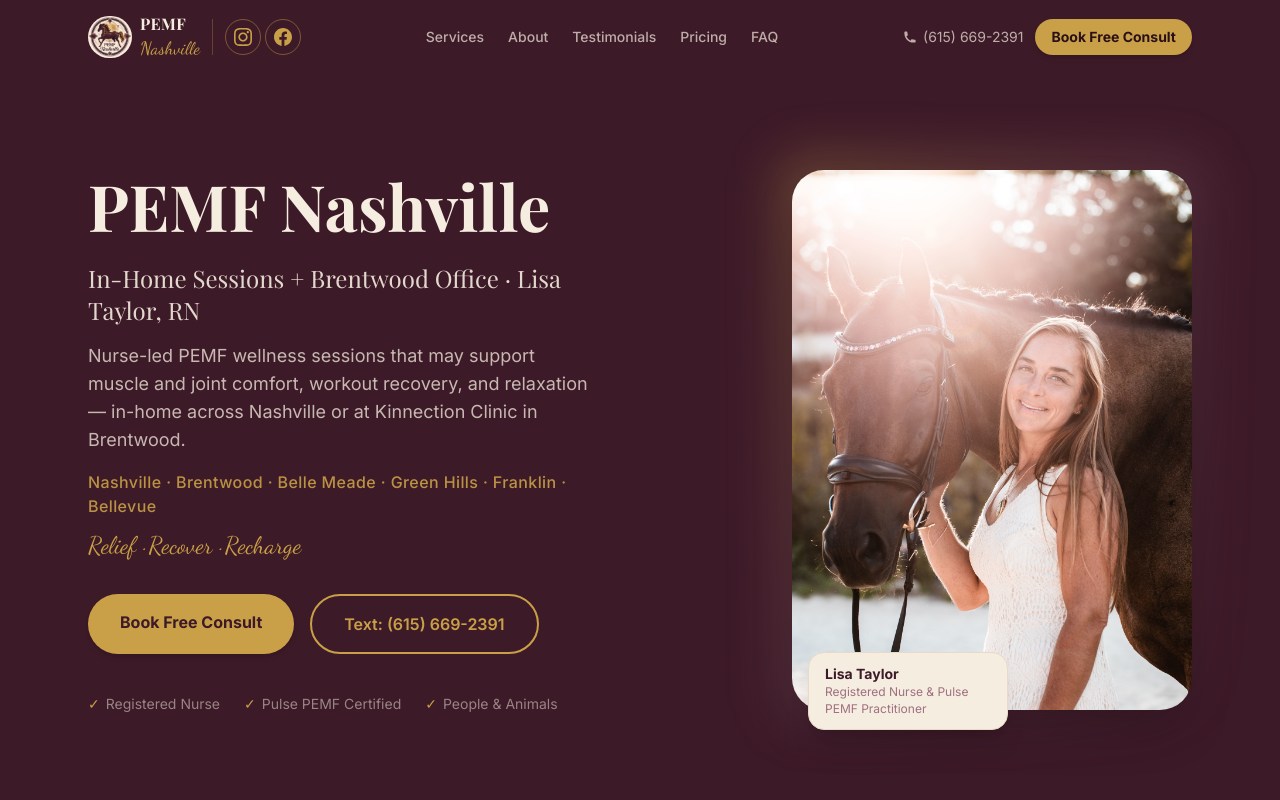
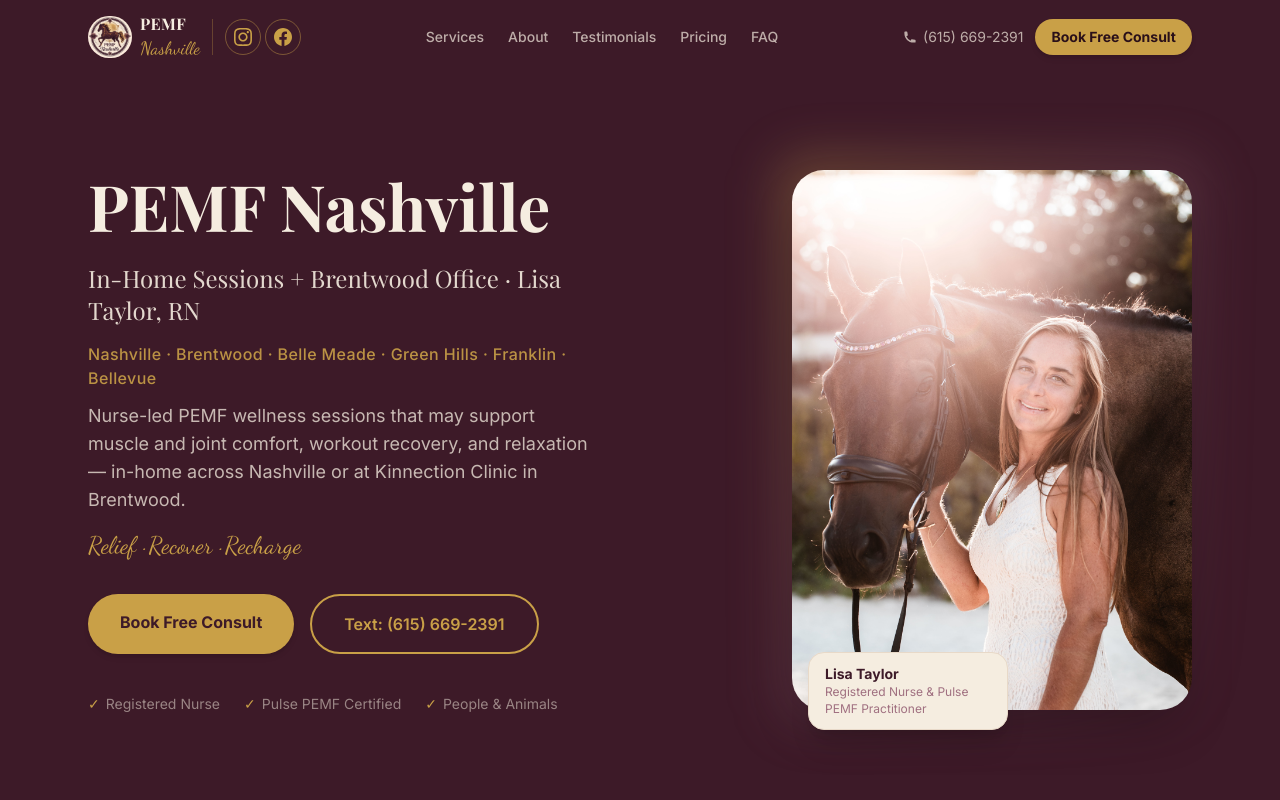
Before and after one commit to nodrinksonthepiano/PEMFNASHVILLE, a Next.js app: page / in a window 1280 px wide. Shown: the top 800 px of the page. Built offline with nearby package versions, Linux system fonts and the light colour scheme; a web font is replaced by a local one.

Commit message:
Reorder homepage hero copy

```diff
--- a/components/Hero.tsx
+++ b/components/Hero.tsx
@@ -15,13 +15,13 @@ export default function Hero() {
             In-Home Sessions + Brentwood Office · Lisa Taylor, RN
           </h2>
 
+          <p className="text-gold/90 text-sm sm:text-base font-medium tracking-wide mb-3 max-w-lg">
+            Nashville · Brentwood · Belle Meade · Green Hills · Franklin · Bellevue
+          </p>
+
           <p className="text-cream/75 text-base sm:text-lg leading-relaxed mb-4 max-w-lg">
             Nurse-led PEMF wellness sessions that may support muscle and joint comfort, workout recovery, and
             relaxation — in-home across Nashville or at Kinnection Clinic in Brentwood.
-          </p>
-
-          <p className="text-gold/90 text-sm sm:text-base font-medium tracking-wide mb-3 max-w-lg">
-            Nashville · Brentwood · Belle Meade · Green Hills · Franklin · Bellevue
           </p>
 
           <p className="font-script text-gold text-xl sm:text-2xl mb-8 max-w-lg">
```
